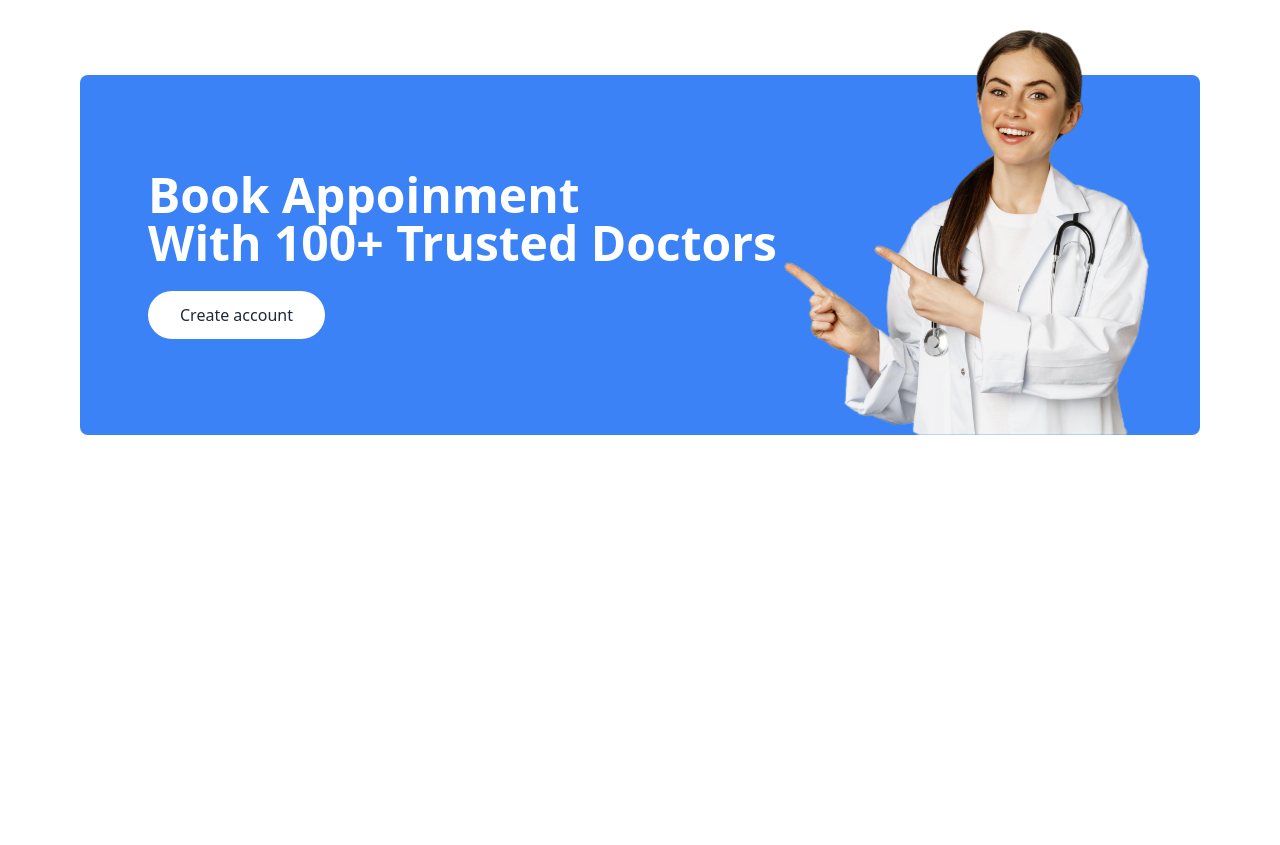
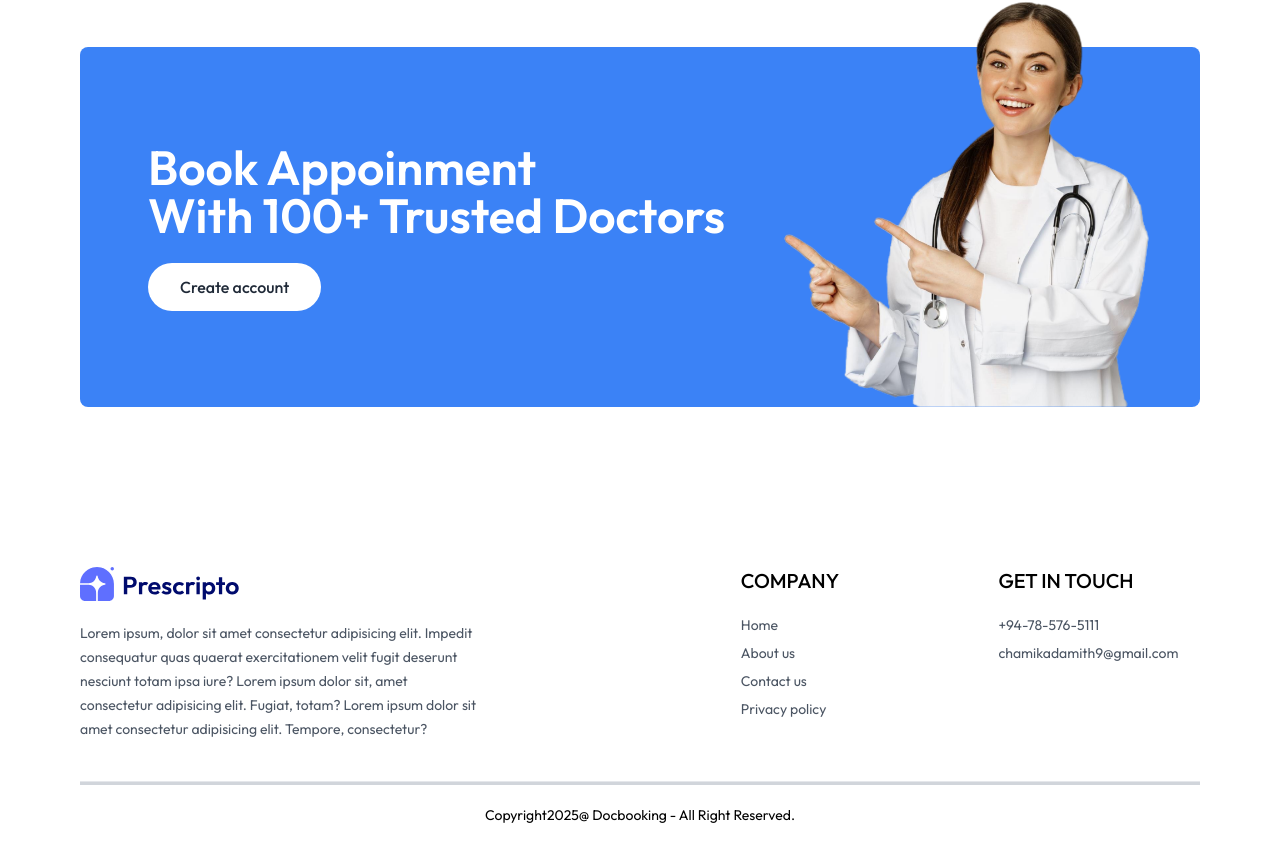
Before and after one commit to chamika-damith/Doctor-Appointment-Booking-Frontend, a React (Vite) app: page / in a window 1280 px wide. Shown: the part 2227-3072 px from the top of the page. Before the commit the page ends 2742 px from the top, so only its background shows below. Built offline with nearby package versions, Linux system fonts and the light colour scheme; the HTML template or start-up script is replaced by a standard one.

Commit message:
complete footer section

```diff
--- a/src/App.jsx
+++ b/src/App.jsx
@@ -8,6 +8,7 @@ import MyProfile from "./pages/MyProfile"
 import MyAppoinments from "./pages/MyAppointments"
 import Appoinments from "./pages/Appoinments"
 import Navbar from "./components/Navbar"
+import Footer from "./components/Footer"
 
 const App = () => {
   return (
@@ -24,6 +25,7 @@ const App = () => {
         <Route path="/my-appoinments" element={<MyAppoinments />}/>
         <Route path="/appoinments:docId" element={<Appoinments />}/>
       </Routes>
+      <Footer />
     </div>
   )
 }
--- /dev/null
+++ b/src/components/Footer.jsx
@@ -0,0 +1,41 @@
+import { assets } from "../assets/assets";
+const Footer = () => {
+  return (
+    <div className=" md:mx-10">
+        <div className="flex flex-col sm:grid grid-cols-[3fr_1fr_1fr] gap-14 my-10 mt-40 text-sm">
+            {/*left section */}
+            <div>
+                <img className="mb-5 w-40" src={assets.logo} alt=""/>
+                <p className="w-full md:w-2/3 text-gray-600 leading-6">Lorem ipsum, dolor sit amet consectetur adipisicing elit. Impedit consequatur quas quaerat exercitationem velit fugit deserunt nesciunt totam ipsa iure? Lorem ipsum dolor sit, amet consectetur adipisicing elit. Fugiat, totam? Lorem ipsum dolor sit amet consectetur adipisicing elit. Tempore, consectetur?</p>
+            </div>
+
+             {/*center section */}
+             <div>
+                <p className="text-xl font-medium mb-5">COMPANY</p>
+                <ul className="flex flex-col gap-2 text-gray-600">
+                    <li className="hover:text-gray-700 hover:cursor-pointer">Home</li>
+                    <li className="hover:text-gray-700 hover:cursor-pointer">About us</li>
+                    <li className="hover:text-gray-700 hover:cursor-pointer">Contact us</li>
+                    <li className="hover:text-gray-700 hover:cursor-pointer">Privacy policy</li>
+                </ul>
+             </div>
+
+              {/*right section */}
+            <div>
+                <p className="text-xl font-medium mb-5">GET IN TOUCH</p>
+                <ul className="flex flex-col gap-2 text-gray-600">
+                    <li className="hover:text-gray-700 hover:cursor-pointer">+94-78-576-5111</li>
+                    <li className="hover:text-gray-700 hover:cursor-pointer">chamikadamith9@gmail.com</li>
+                </ul>
+            </div>
+        </div>
+        {/*copyright text */}
+        <div>
+            <hr className="h-1 bg-gray-300"/>
+            <p className="py-5 text-sm text-center">Copyright2025@ Docbooking - All Right Reserved.</p>
+        </div>
+    </div>
+  )
+}
+
+export default Footer
--- a/src/index.css
+++ b/src/index.css
@@ -1,3 +1,5 @@
+@import url('https://fonts.googleapis.com/css2?family=Inter:ital,opsz,wght@0,14..32,100..900;1,14..32,100..900&family=Outfit:wght@100..900&display=swap');
+
 @tailwind base;
 @tailwind components;
 @tailwind utilities;
@@ -5,3 +7,7 @@
 ::-webkit-scrollbar{
     @apply hidden
 }
+
+*{
+    font-family:Outfit;
+}
```
